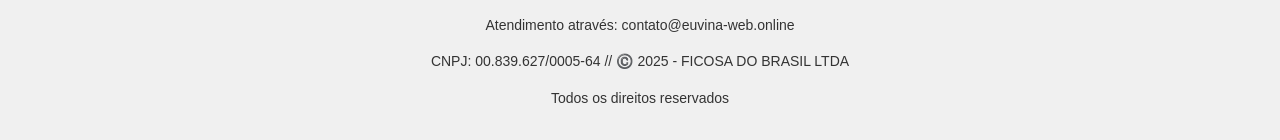
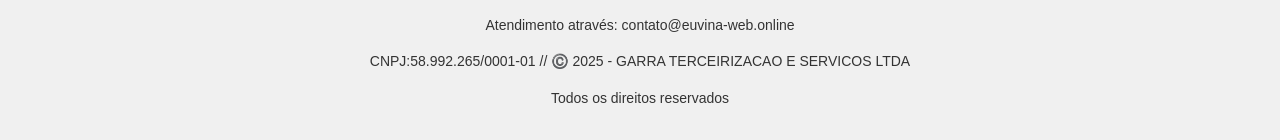
Before and after one commit to orenamsantos/segredao_reis, a plain HTML site: page index.html in a window 1280 px wide. Shown: the part 962-1102 px from the top of the page. Drawn offline with Linux system fonts and the light colour scheme.

Commit message:
Update index.html

```diff
--- a/index.html
+++ b/index.html
@@ -120,7 +120,7 @@
       — <a href="termos.html"><strong>Termos de Uso</strong></a> —
       <a href="avisos.html"><strong>Aviso Legal</strong></a>
       <p>Atendimento através: contato@euvina-web.online</p>
-      <p>CNPJ: 00.839.627/0005-64 // ©️ 2025 - FICOSA DO BRASIL LTDA</p>
+      <p>CNPJ:58.992.265/0001-01 // ©️ 2025 - GARRA TERCEIRIZACAO E SERVICOS LTDA</p>
       <p>Todos os direitos reservados</p>
     </div>
   </body>
```
